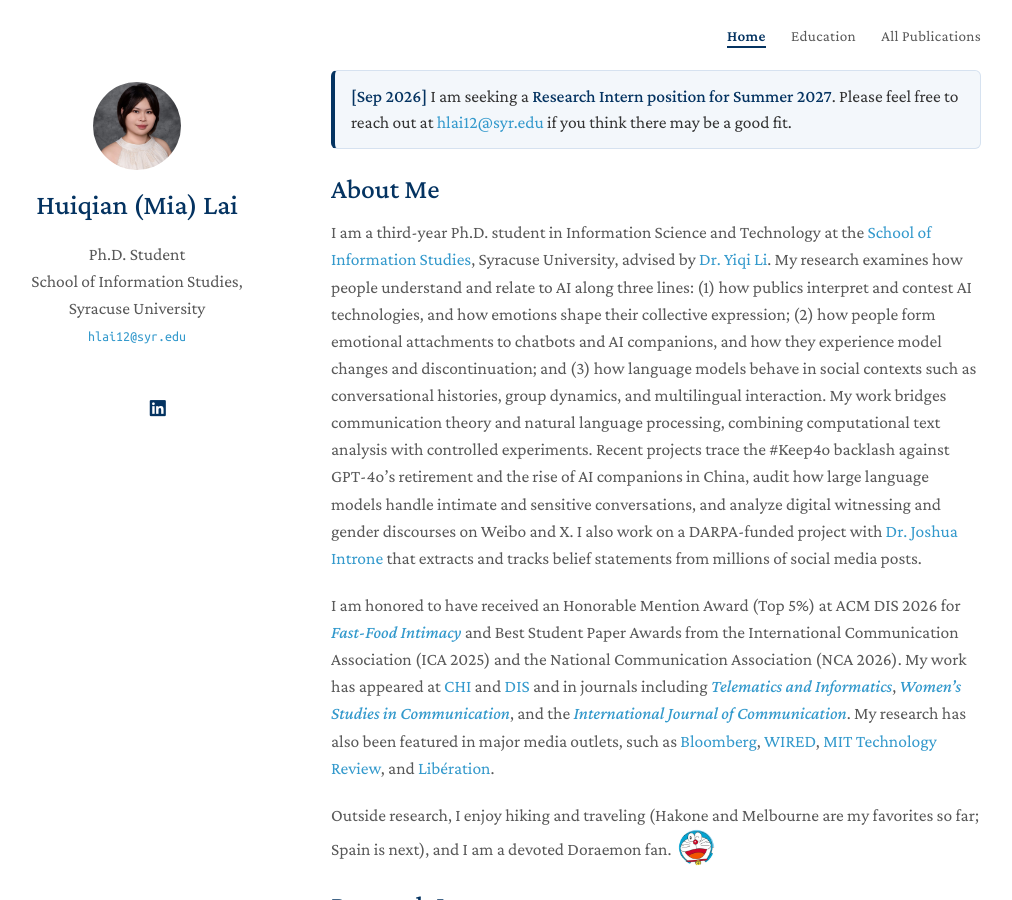
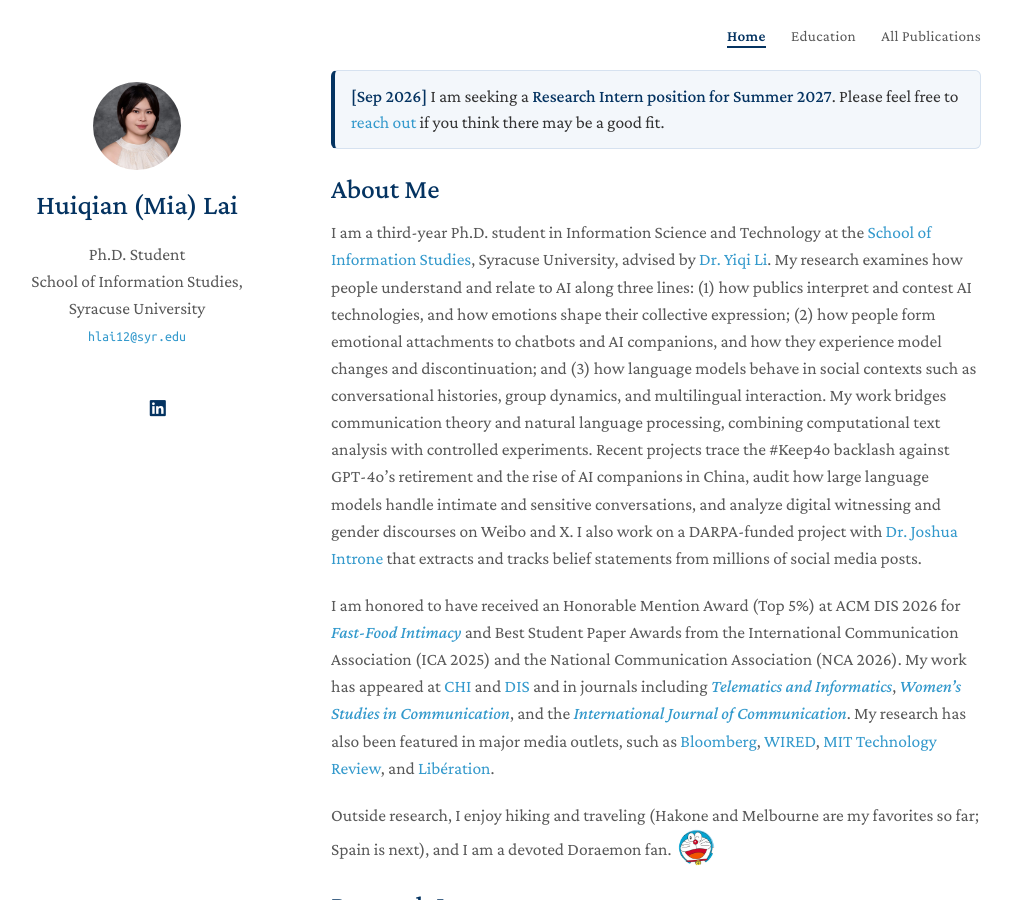
Before and after one commit to HuiqianLai/HuiqianLai.github.io, a Jekyll site: the page built from index.md, in a window 1280 px wide and 900 px high. Shown: the whole window, without its empty margins (139-1151 px from the left). Built offline with Jekyll 4.4.1, drawn with Linux system fonts in a browser that asks for light colours; a style sheet for code colours, icons or effects is not loaded.

Commit message:
Revert notice wording to 'reach out' link
Co-Authored-By: Claude Opus 5 (1M context) <noreply@anthropic.com>

```diff
--- a/index.md
+++ b/index.md
@@ -3,7 +3,7 @@ layout: homepage
 ---
 
 <div class="notice">
-  <strong>[Sep 2026]</strong> I am seeking a <strong>Research Intern position for Summer 2027</strong>. Please feel free to reach out at <a href="mailto:hlai12@syr.edu">hlai12@syr.edu</a> if you think there may be a good fit.
+  <strong>[Sep 2026]</strong> I am seeking a <strong>Research Intern position for Summer 2027</strong>. Please feel free to <a href="mailto:hlai12@syr.edu">reach out</a> if you think there may be a good fit.
 </div>
 
 ## About Me
```
